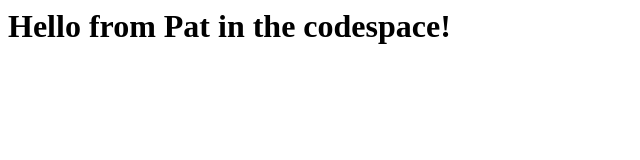
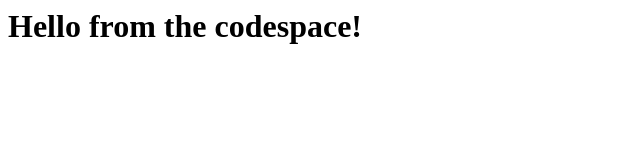
Before and after one commit to plechat1/skills-code-with-codespaces, a plain HTML site: page index.html in a window 1280 px wide. Shown: the whole page, without its empty margins (0-640 px from the left). Drawn offline with Linux system fonts and the light colour scheme.

Commit message:
Adding hello from the codespace!

```diff
--- a/index.html
+++ b/index.html
@@ -1,3 +1,3 @@
 <html>
-  <h1>Hello from Pat in the codespace!</h1>
+  <h1>Hello from the codespace!</h1>
 </html>
```
